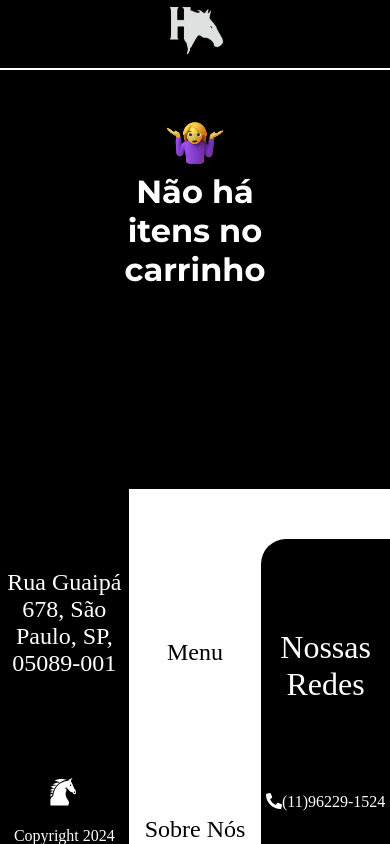
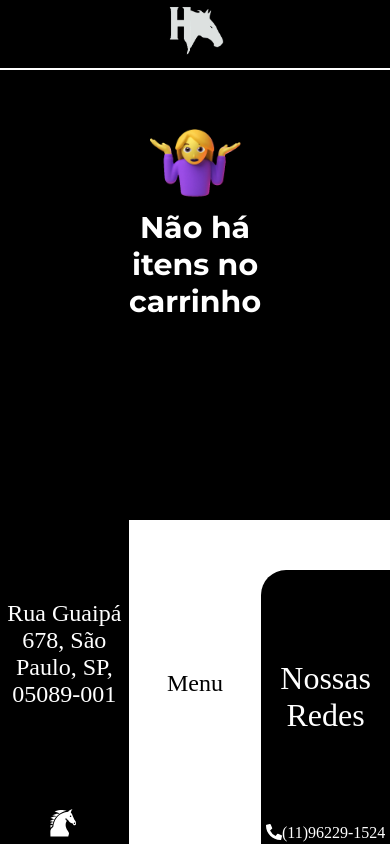
Before and after one commit to lucasma1a/HoistenerTCC, a React (Vite) app: page /carrinho in a window 390 px wide. Shown: the top 844 px of the page. Built offline with nearby package versions, Linux system fonts and the light colour scheme.

Commit message:
ajsutes responsivo

```diff
--- a/src/components/Busca/Busca.module.css
+++ b/src/components/Busca/Busca.module.css
@@ -12,6 +12,7 @@
     background-color: whitesmoke;
     transition: 200ms ease-in-out;
     box-shadow: 2px 4px 16px rgba(255,255,255,0.8);
+    margin-top: 15vh;
 }
 
 .busca:focus{
@@ -23,6 +24,7 @@
     .busca{
         width: 90%;
         font-size: 14px;
+        margin-top: 32vh;
     }
 
 }
--- a/src/components/Carrossel/Carrossel.modules.css
+++ b/src/components/Carrossel/Carrossel.modules.css
@@ -5,7 +5,7 @@
 
 .container-carrossel-slide{
     width: 100%;
-    height: 400px;
+    height: 700px;
     object-fit: cover;
 }
 
--- a/src/components/ErroBusca/ErroBusca.module.css
+++ b/src/components/ErroBusca/ErroBusca.module.css
@@ -12,3 +12,13 @@
 .erroBusca img{
     width: 50%;
 }
+
+@media(min-width: 320px) and (max-width: 519px){
+    .erroBusca{
+        font-size: 15px;
+    }
+    .erroBusca img{
+        width: 80%;
+    }
+
+}
--- a/src/components/FormCadastro/FormCadastro.module.css
+++ b/src/components/FormCadastro/FormCadastro.module.css
@@ -43,3 +43,9 @@
     border-radius: 16px;
     cursor: pointer;
 }
+
+@media(min-width: 320px) and (max-width: 768px) {
+    .form label{
+        width: 90%;
+    }
+}
--- a/src/css/style.css
+++ b/src/css/style.css
@@ -401,7 +401,7 @@
     justify-content: center;
     align-items: center;
     margin: auto;
-    width: 70%;
+    width: 55%;
     height: 30vh;
 }
 
@@ -781,7 +781,7 @@ table {
     }
 
     .marcas-bmw-garagem{
-        width: 70%;
+        width: 90%;
     }
     .marcas{
         grid-template-columns:repeat(2, 1fr);
```
